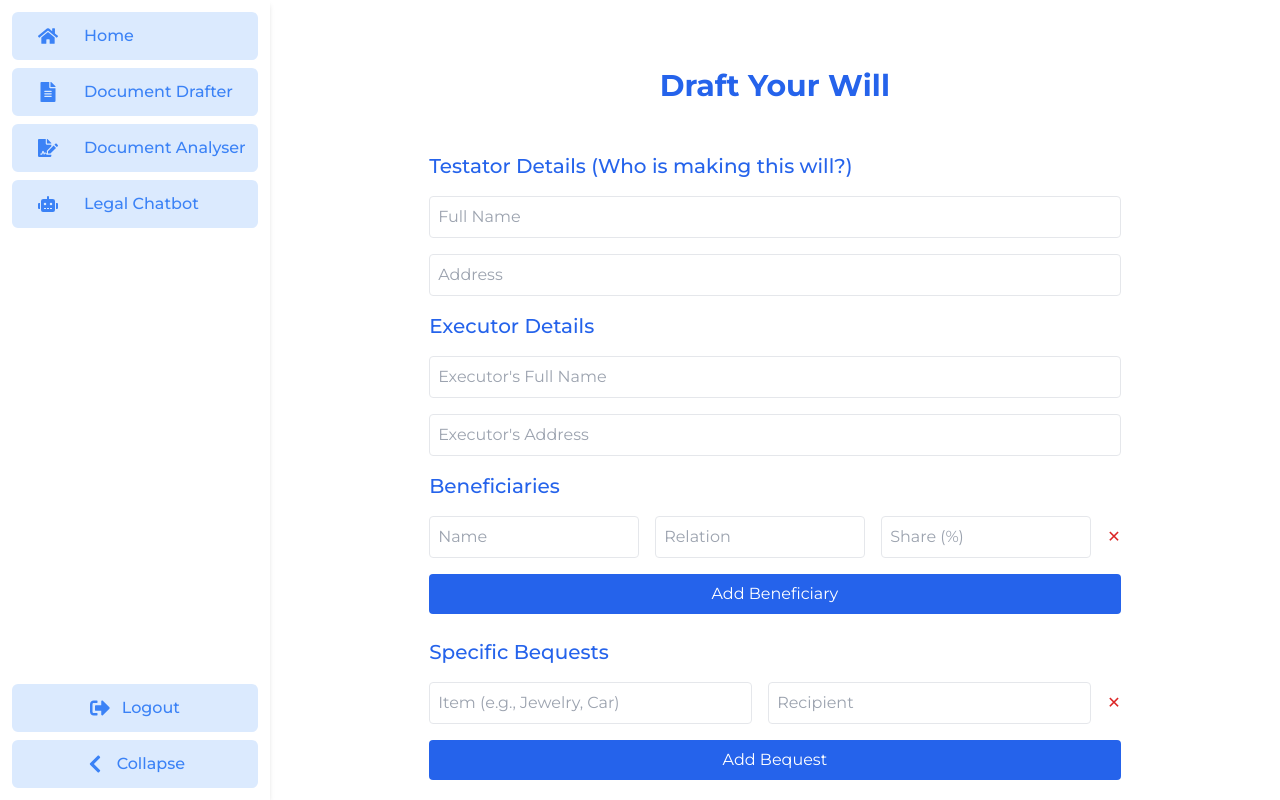
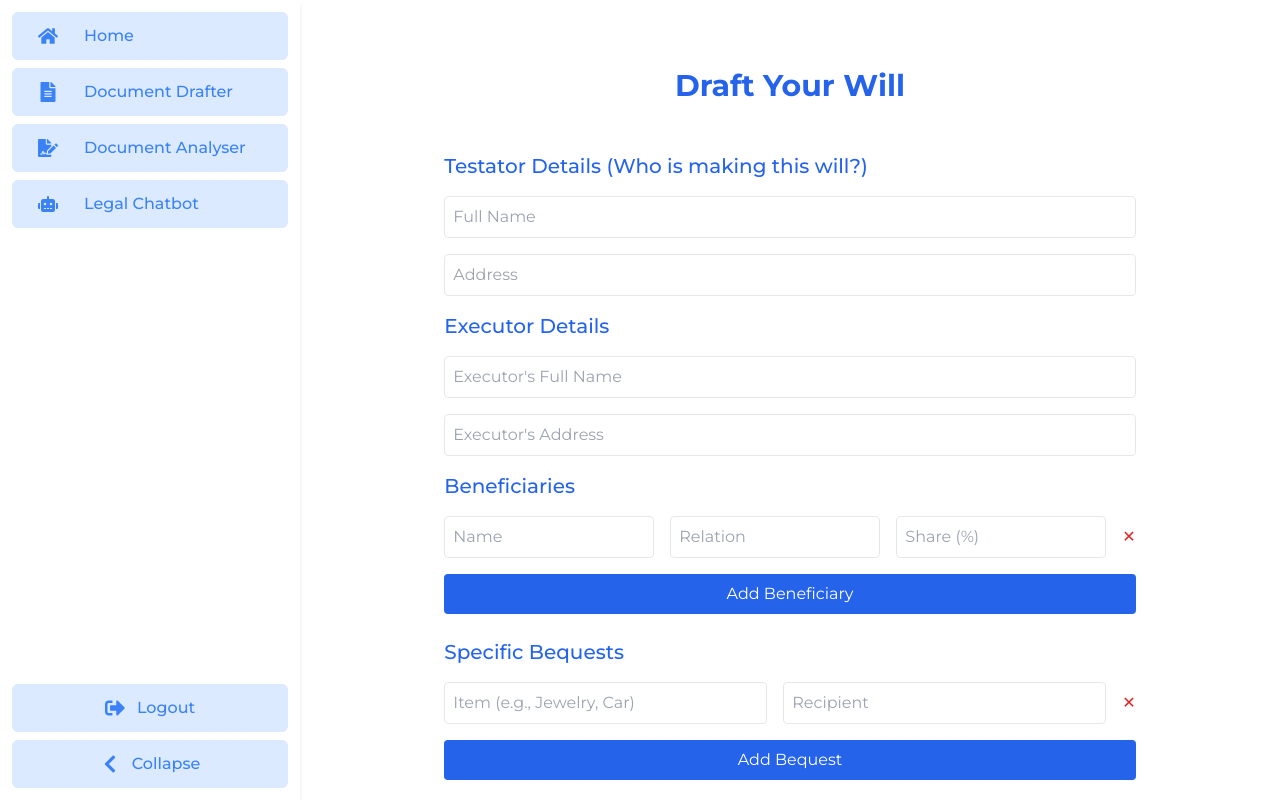
Before and after one commit to donabinu921/legalad, a React (Create React App) app in the folder frontend/: page /legalad/will in a window 1280 px wide. Built offline with nearby package versions, Linux system fonts and the light colour scheme; no server answers.

Commit message:
sidebar width adjustment

```diff
--- a/frontend/src/components/Sidebar.jsx
+++ b/frontend/src/components/Sidebar.jsx
@@ -21,7 +21,7 @@ const Sidebar = ({ onLogout }) => {
   return (
     <div
       className={`flex flex-col h-screen bg-white shadow-md transition-all duration-300 ease-in-out`}
-      style={{ minWidth: '80px' }} // Ensures minimum size for collapsed state
+      style={{ minWidth: isCollapsed ? '80px' : '300px' }} // Ensures minimum size for collapsed state
     >
       <ul className="flex-grow space-y-2 p-3">
         {[
```
